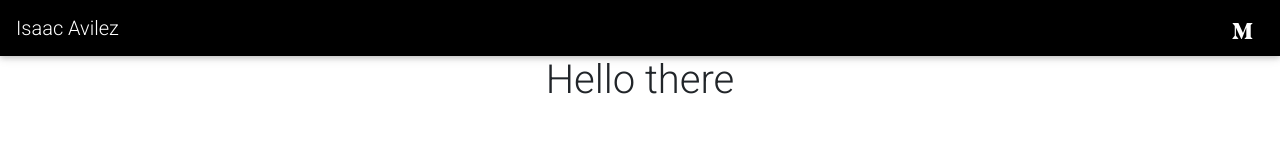
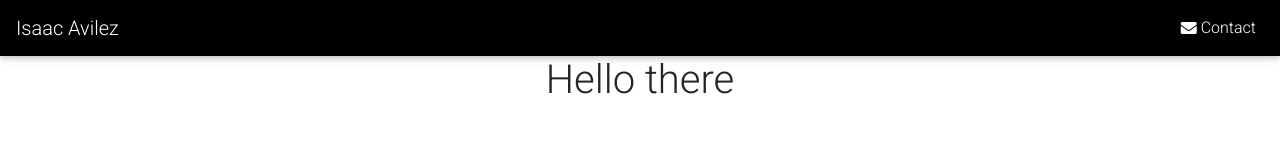
Before and after one commit to IA26/my-portfolio, a React (Create React App) app: page / in a window 1280 px wide. Shown: the top 160 px of the page. Built offline with nearby package versions, Linux system fonts and the light colour scheme.

Commit message:
fixed contact me logo

```diff
--- a/src/components/NavBarPage.js
+++ b/src/components/NavBarPage.js
@@ -1,7 +1,7 @@
 import React, { Component } from "react";
 import {
 MDBNavbar, MDBNavbarBrand, MDBNavbarNav, MDBNavItem, MDBNavLink, MDBNavbarToggler, MDBCollapse, MDBFormInline,
-MDBDropdown, MDBDropdownToggle, MDBDropdownMenu, MDBDropdownItem
+MDBDropdown, MDBDropdownToggle, MDBDropdownMenu, MDBDropdownItem, MDBIcon
 } from "mdbreact";
 import { BrowserRouter as Router } from 'react-router-dom';
 
@@ -17,14 +17,11 @@ function NavbarPage(props) {
 
 
 
-
         <MDBNavbarNav right>
-          <MDBNavItem className="white-text">
-           <a className="nav-link waves-effect images" target="_blank" href="https://medium.com">
-               <i class="fab fa-medium-m fa-lg white-text"></i>
-           </a>
-          </MDBNavItem>
-
+        <MDBNavItem>
+          <MDBNavLink className="waves-effect waves-light d-flex align-items-center" to="#!">
+                <MDBIcon icon="envelope" className="mr-1" />Contact</MDBNavLink>
+        </MDBNavItem>
         </MDBNavbarNav>
       </MDBNavbar>
     );
```
